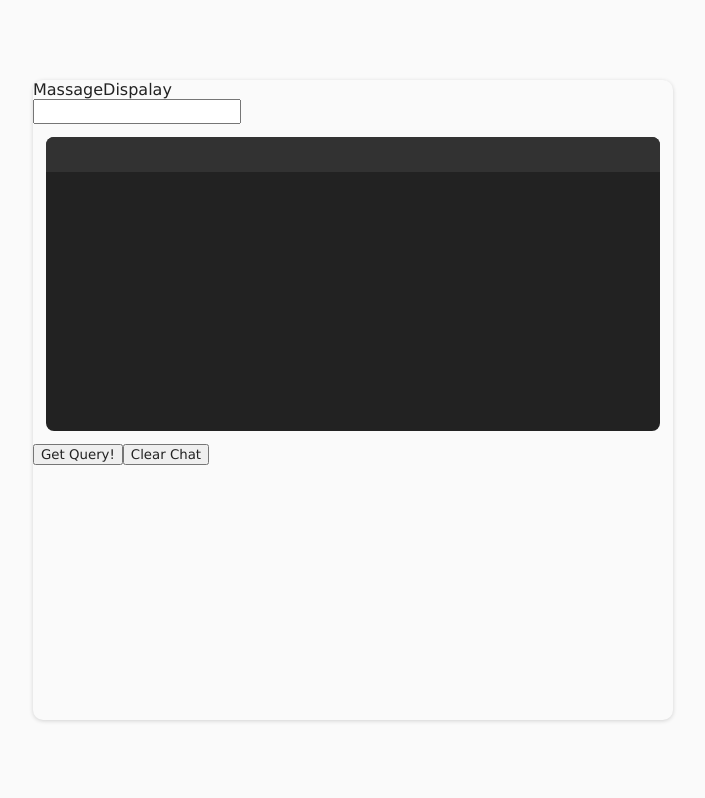
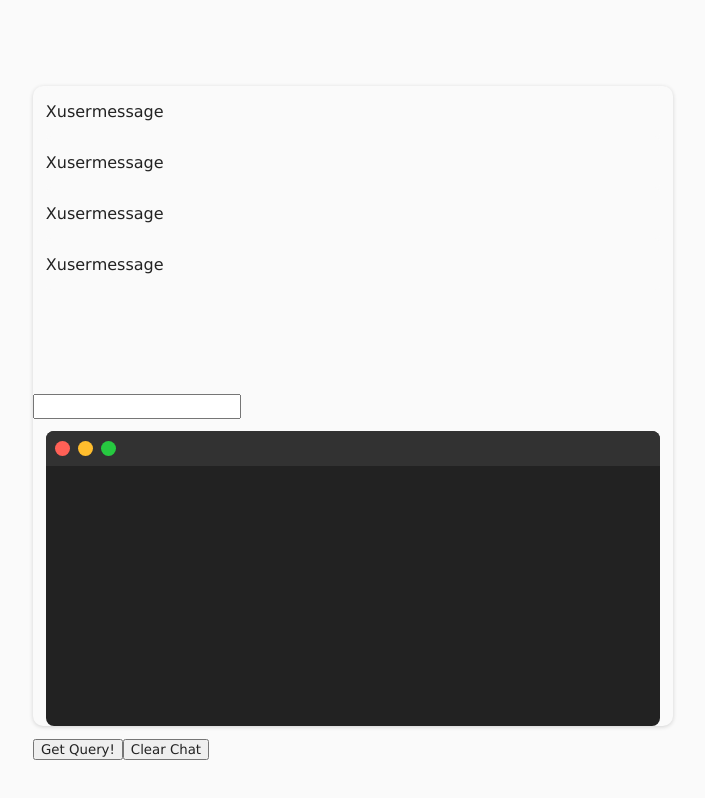
Before and after one commit to marceljaworski/SQL-Generator, a React (Vite) app: page / in a window 1280 px wide. Shown: the whole page, without its empty margins (287-992 px from the left). Built offline with nearby package versions, Linux system fonts and the light colour scheme.

Commit message:
more styles

```diff
--- a/src/components/MessageDisplay.tsx
+++ b/src/components/MessageDisplay.tsx
@@ -1,7 +1,11 @@
 
 function MassageDisplay() {
   return (
-    <div>MassageDispalay</div>
+    <div className="message-display">
+      <p>X</p>
+      <p>user</p>
+      <p>message</p>
+    </div>
   )
 }
 
--- a/src/components/MessagesDisplay.tsx
+++ b/src/components/MessagesDisplay.tsx
@@ -4,6 +4,9 @@ function MessagesDisplay() {
   return (
     <div className="messages-display">
         <MessageDisplay/>
+        <MessageDisplay/>
+        <MessageDisplay/>
+        <MessageDisplay/>
     </div>
   )
 }
--- a/src/index.css
+++ b/src/index.css
@@ -35,10 +35,47 @@ p, input {
   overflow: hidden;
 }
 
-.buttons{
+.buttons {
   width: 100%;
   height: 35px;
   background-color: rgb(50, 50, 50);
   display: flex;
   align-items: center;
+  padding-left: 5px;
 }
+
+.button {
+  height: 15px;
+  width: 15px;
+  border-radius: 50%;
+  margin: 4px;
+  background-color: rgb(250, 0, 0);
+}
+
+.button.first {
+  background-color: rgb(255, 96, 86);
+}
+
+.button.middle {
+  background-color: rgb(255, 189, 45);
+}
+
+.button.last {
+  background-color: rgb(38, 201, 64);
+}
+
+.messages-display {
+  width: 96%;
+  margin: 2%;
+  height: 46%;
+  overflow-y: scroll;
+}
+
+.message-display {
+  width: 100%;
+  display: flex;
+  border-radius: 5px;
+  box-sizing: border-box;
+  background-color: rgb(250, 250, 250);
+  margin: 5px, 0;
+}
```
